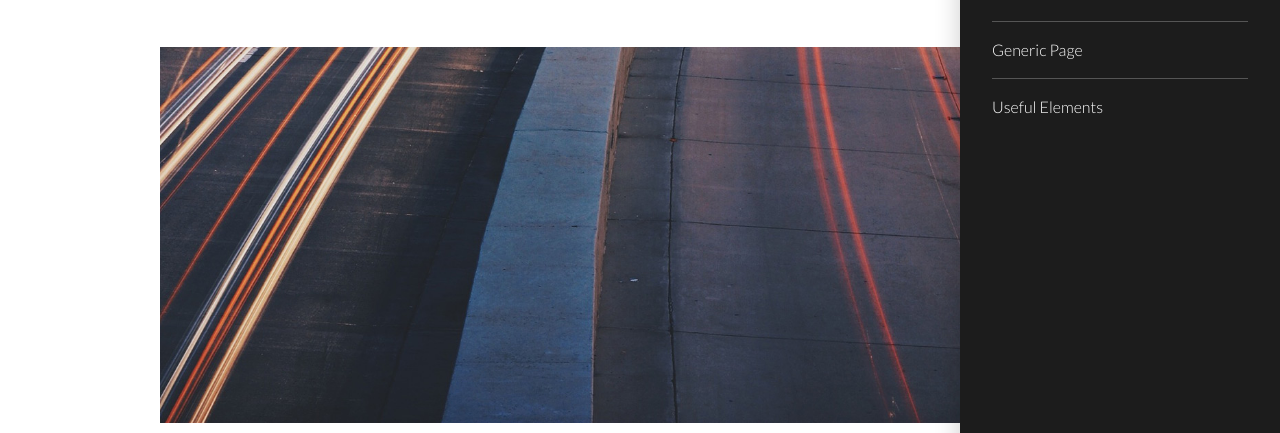
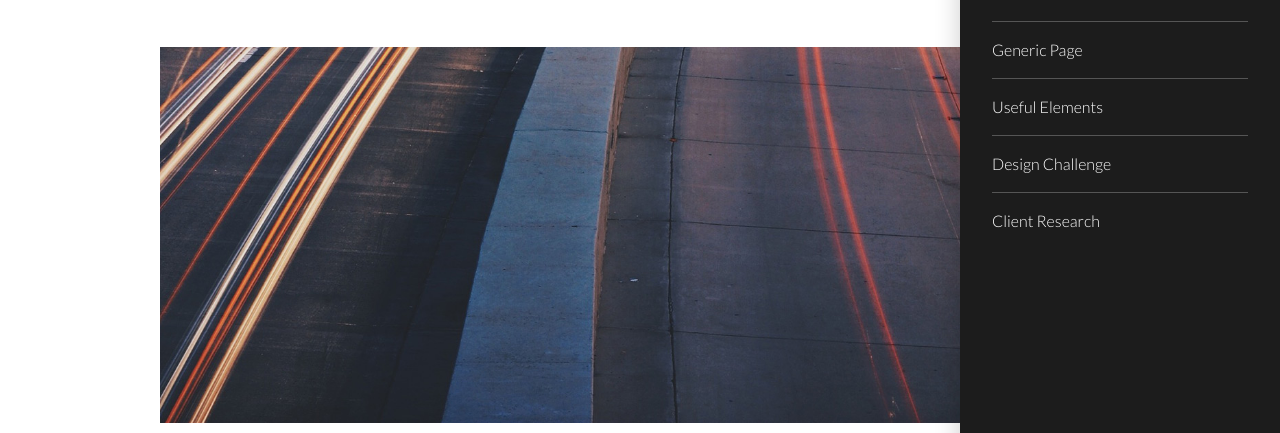
Before and after one commit to sydneywelch/process-sw, a plain HTML site: page design-challenge.html in a window 1280 px wide. Both pictures are taken after a click on the link "Menu". Shown: the part 83-516 px from the top of the page. Drawn offline with Linux system fonts and the light colour scheme; files whose address does not match are found by name.

Commit message:
adding design challenge to every page

```diff
--- a/design-challenge.html
+++ b/design-challenge.html
@@ -23,6 +23,8 @@
 					<li><a href="index.html">Home</a></li>
 					<li><a href="generic-page.html">Generic Page</a></li>
 					<li><a href="elements.html">Useful Elements</a></li>
+					<li><a href="design-challenge.html">Design Challenge</a></li>
+					<li><a href="client-research.html">Client Research</a></li>
 				</ul>
 			</nav>
 
```
Also changed, not shown: elements.html (+2 -0 lines), generic-page.html (+2 -0 lines).
